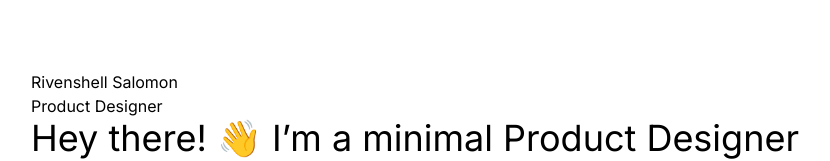
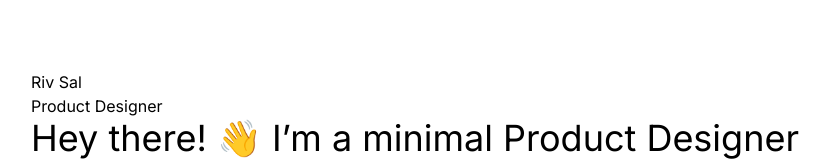
Before and after one commit to rivenshell/ux-portfolio, a Next.js app: page / in a window 1280 px wide. Shown: the part 318-479 px from the top of the page, without its empty margins (225-1055 px from the left). Built offline with nearby package versions, Linux system fonts and the light colour scheme.

Commit message:
previous changes

```diff
--- a/app/components/Hero.tsx
+++ b/app/components/Hero.tsx
@@ -7,7 +7,7 @@ const Hero = () => {
     <>
       <div className=" flex justify-center items-center h-screen">
         <div aria-label="into">
-          <p>Rivenshell Salomon</p>
+          <p>Riv Sal</p>
           <p>Product Designer</p>
           <h1 className=" lg:text-4xl md:text-2xl">
             Hey there! 👋 I’m a minimal Product Designer <br /> and App
```
